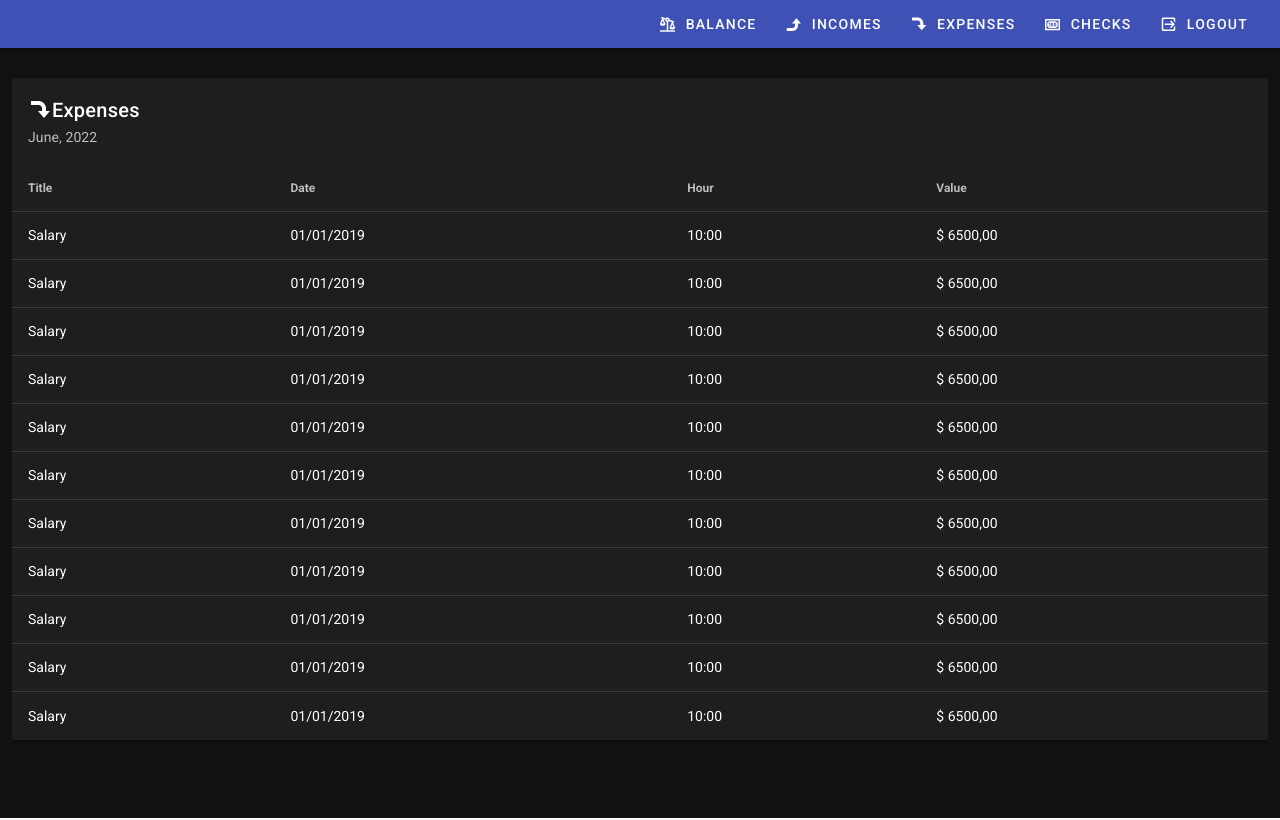
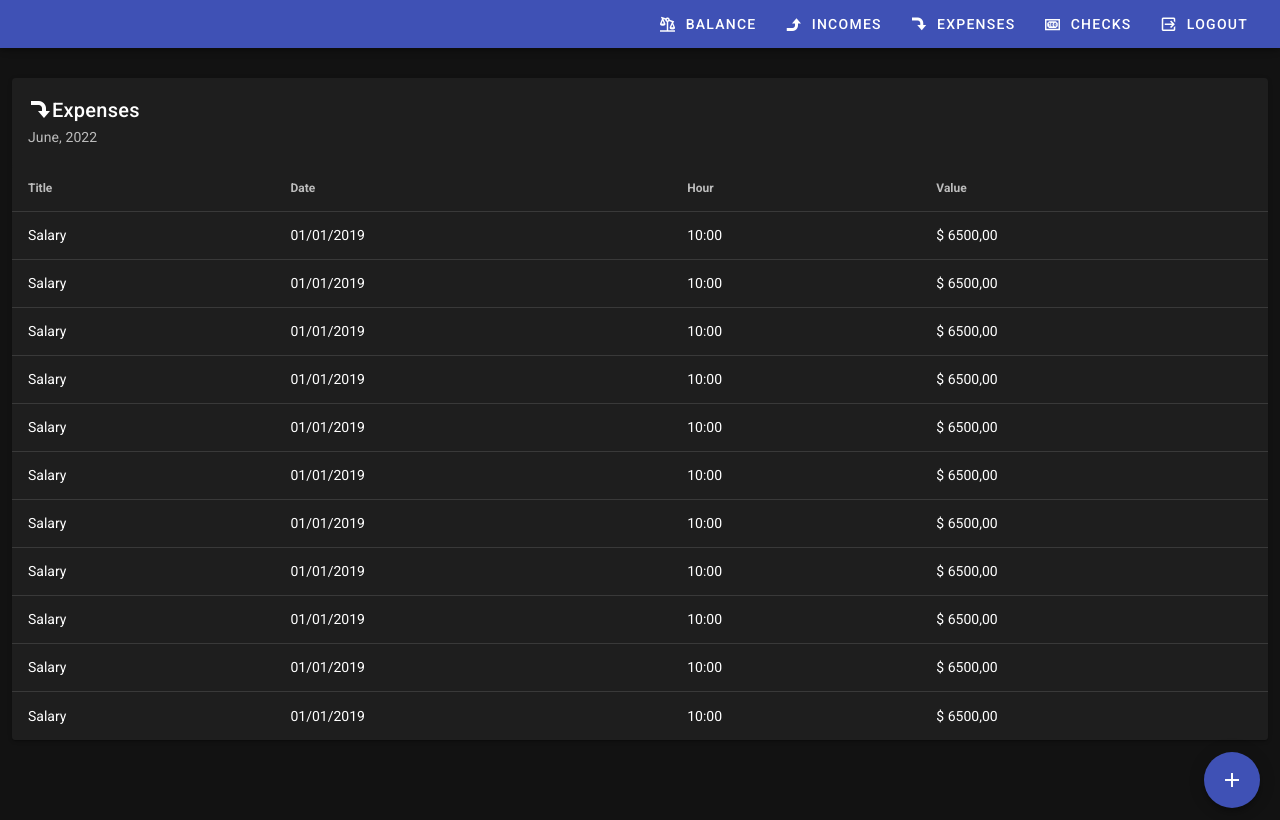
Before and after one commit to lucca257/challenga-turnoverbnb-front, a Vue app: page /expenses in a window 1280 px wide. Built offline with nearby package versions, Linux system fonts and the light colour scheme.

Commit message:
refactor:showing add purchase form when click on button

```diff
--- a/src/App.vue
+++ b/src/App.vue
@@ -3,14 +3,15 @@
     <topBarComponent></topBarComponent>
     <v-container fluid>
       <v-slide-y-transition mode="out-in">
-        <v-content>
+        <v-main>
           <router-view/>
-        </v-content>
+        </v-main>
       </v-slide-y-transition>
     </v-container>
   </v-app>
 </template>
 <script>
+
 export default {
   name: 'App',
   components : {
--- a/src/views/ExpensesPage.vue
+++ b/src/views/ExpensesPage.vue
@@ -1,5 +1,23 @@
 <template>
-  <ExpensesList />
+  <div class="justify-center" v-if="addPurchase">
+    <AddPurchase />
+  </div>
+
+  <div class="justify-center" v-else>
+    <ExpensesList />
+    <v-btn
+        class="mt-3 mx-2 float-right"
+        fab
+        dark
+        color="indigo"
+        title="Add Purchase"
+        @click="addPurchase = true"
+    >
+      <v-icon dark>
+        mdi-plus
+      </v-icon>
+    </v-btn>
+  </div>
 </template>
 
 <script>
@@ -7,6 +25,12 @@ export default {
   name: "ExpensesPage",
   components: {
     'ExpensesList': () => import('@/components/expenses/ExpensesListComponent.vue'),
+    'AddPurchase': () => import('@/components/expenses/AddPurchaseComponent.vue'),
+  },
+  data () {
+    return {
+      addPurchase: false
+    }
   },
 }
 </script>
```
